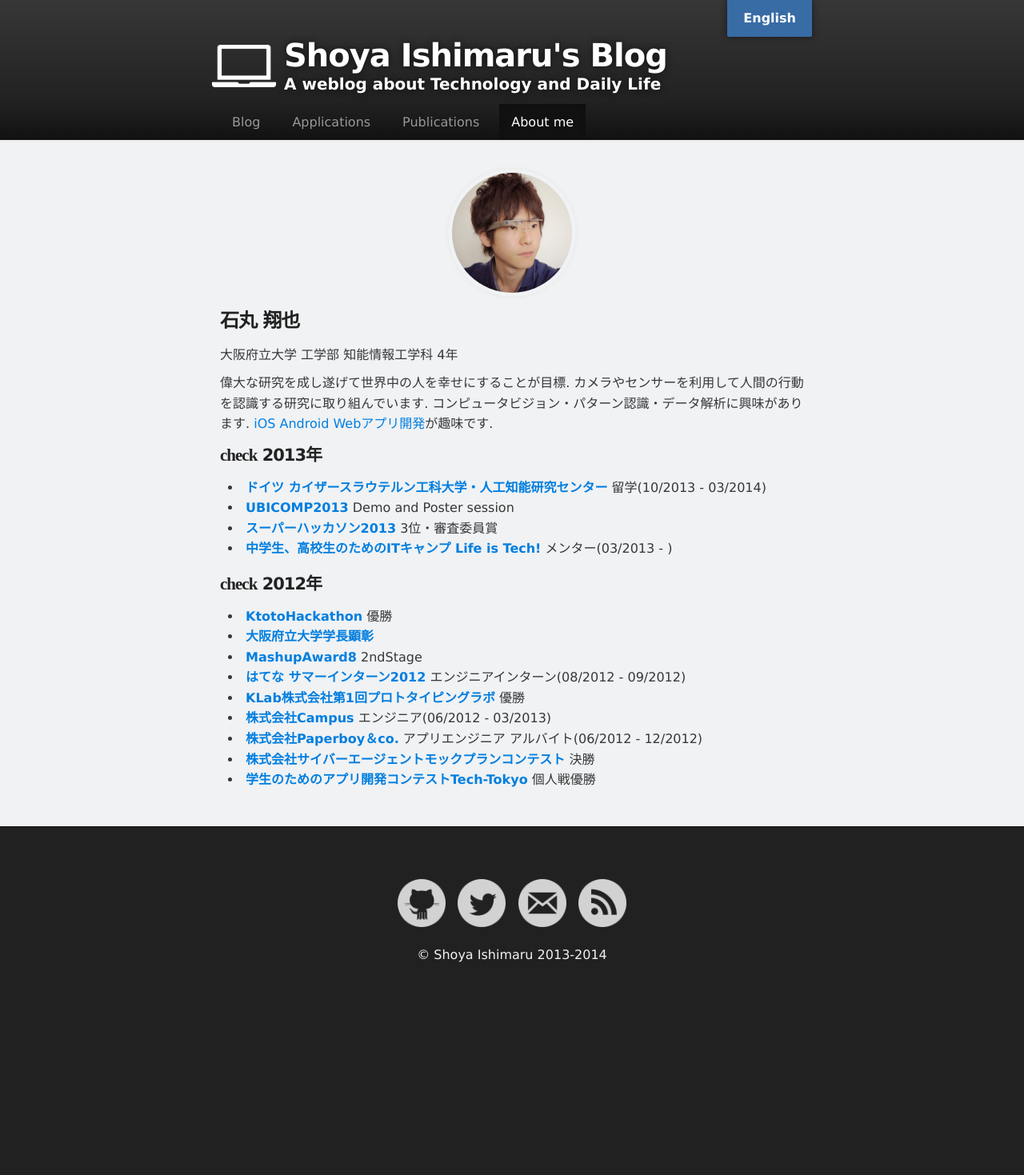
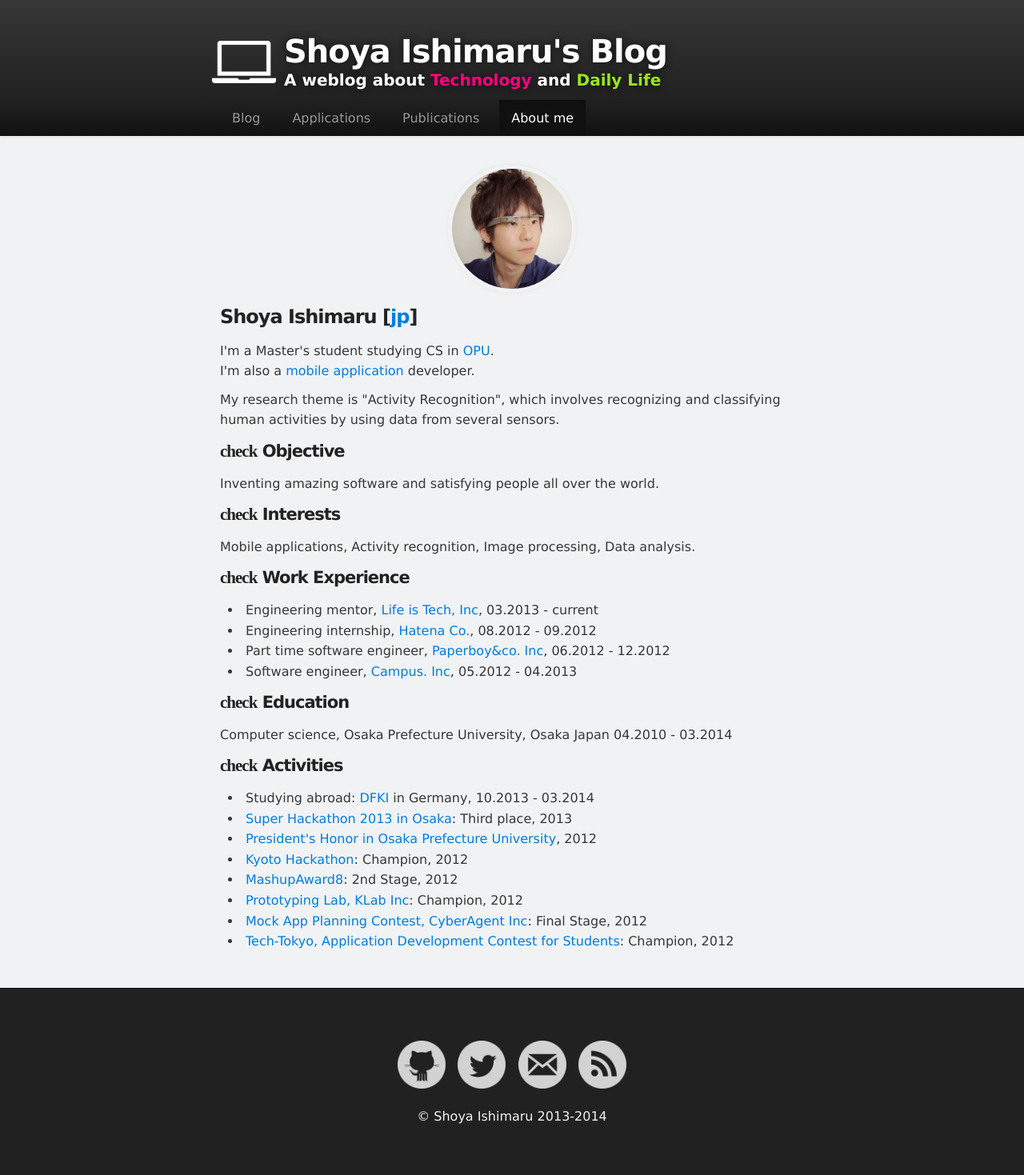
Before and after one commit to Mrk1869/source-mrk1869.github.com, a Jekyll site: the page built from aboutme/index.html, in a window 1280 px wide. Shown: the whole page at 80% size. Built offline with Jekyll 4.4.1, drawn with Linux system fonts in a browser that asks for light colours; some web fonts are replaced; a script that is not in the unit is left out; comment, search, counter and statistics services are not loaded; before the commit the page ends 1267 px from its top, so only the background shows below that.

Commit message:
Combined English pages to Japanese pages

```diff
--- a/_includes/header.html
+++ b/_includes/header.html
@@ -1,22 +1,9 @@
 <!-- HEADER -->
 <div id="header_wrap" class="outer">
     <header class="inner">
-    {% if page.language == "english" %}
-        {% if page.categories == "en/blog" %}
-            <a id="forkme_banner" href="/">Japanese</a>
-        {% else %}
-            <a id="forkme_banner" href="/{{ page.categories }}/">Japanese</a>
-        {% endif %}
-    {% else %}
-        {% if page.categories == "blog" %}
-            <a id="forkme_banner" href="/en/">English</a>
-        {% else %}
-            <a id="forkme_banner" href="/en/{{ page.categories }}/">English</a>
-        {% endif %}
-    {% endif %}
     <div id="title_container">
     <a href = "{% if page.language == "english" %}/en{% endif %}/"><h1 id="project_title">Shoya Ishimaru's Blog</h1></a>
-    <span id="sub_title">A weblog about Technology and Daily Life</span>
+    <span id="sub_title">A weblog about <span style="color:#FF007E">Technology</span> and <span style="color:#9BE518">Daily Life</span></span>
     </div>
     </header>
 </div>
--- a/_includes/navbar.html
+++ b/_includes/navbar.html
@@ -2,10 +2,10 @@
     <div class="navbar-inner">
         <div class="inner">
             <ul class="nav">
-                <li {% if page.categories == "blog" or page.categories == "en/blog" %} class="active" {% endif %}><a href="{% if page.language == "english" %}/en{% endif%}/">Blog</a></li>
-                <li {% if page.categories == "applications" %} class="active" {% endif %}><a href="{% if page.language == "english" %}/en{% endif%}/applications/">Applications</a></li>
-                <li {% if page.categories == "publications" %} class="active" {% endif %}><a href="{% if page.language == "english" %}/en{% endif%}/publications/">Publications</a></li>
-                <li {% if page.categories == "aboutme" %} class="active" {% endif %}><a href="{% if page.language == "english" %}/en{% endif%}/aboutme/">About me</a></li>
+                <li {% if page.categories == "blog" %} class="active"{% endif %}><a href="/entries/">Blog</a></li>
+                <li {% if page.categories == "applications" %} class="active" {% endif %}><a href="/applications/">Applications</a></li>
+                <li {% if page.categories == "publications" %} class="active" {% endif %}><a href="/publications/">Publications</a></li>
+                <li {% if page.categories == "aboutme" %} class="active" {% endif %}><a href="/aboutme/">About me</a></li>
             </ul>
         </div>
     </div>
--- a/_sass/style.scss
+++ b/_sass/style.scss
@@ -399,7 +399,7 @@
 }
 
 #project_title {
-  margin: 5px 0px 0px 0px;
+  margin: 0px 0px 0px 0px;
   padding: 0px 0px 0px 90px;
   color: #fff;
   font-size: 40px;
--- a/aboutme/index.html
+++ b/aboutme/index.html
@@ -2,32 +2,36 @@
 layout: static
 title: aboutme
 categories: aboutme
-name: 石丸 翔也 | About me
-language: japanese
-keywords: Shoya, Ishimaru, 石丸, 翔也, Mrk1869
+name: Shoya Ishimaru | About me
+language: english
+keywords: Shoya, Ishimaru, Mrk1869
 ---
 
 <img src="/assets/img/myglass2_ex3_mini.jpg" class="image-on-frame image-trimmed-by-circle" width="150px" alt="Shoya Ishimaru">
-<h3>石丸 翔也</h3>
-<p>大阪府立大学 工学部 知能情報工学科 4年</p>
-<p>偉大な研究を成し遂げて世界中の人を幸せにすることが目標. カメラやセンサーを利用して人間の行動を認識する研究に取り組んでいます. コンピュータビジョン・パターン認識・データ解析に興味があります. <a href="/applications/">iOS Android Webアプリ開発</a>が趣味です.</p>
-
-<h4><span class="lsf">check</span> 2013年</h4>
+<h3>Shoya Ishimaru [<a href = "/aboutme/jp/">jp</a>]</h3>
+<p>I'm a Master's student studying CS in <a href = "http://www.osakafu-u.ac.jp/english/index.html">OPU</a>.<br>
+I'm also a <a href="/applications/">mobile application</a> developer.</p>
+<p>My research theme is "Activity Recognition", which involves recognizing and classifying human activities by using data from several sensors.</p>
+<h4><span class="lsf">check</span> Objective</h4>
+<p>Inventing amazing software and satisfying people all over the world.</p>
+<h4><span class="lsf">check</span> Interests</h4>
+<p>Mobile applications, Activity recognition, Image processing, Data analysis.</p>
+<h4><span class="lsf">check</span> Work Experience</h4>
 <ul>
-    <li><a href = "http://www.dfki.de/web"><span style="font-weight: 600;">ドイツ カイザースラウテルン工科大学・人工知能研究センター</span></a> 留学(10/2013 - 03/2014)</li>
-    <li><a href = "http://www.ubicomp.org/ubicomp2013/"><span style="font-weight: 600;">UBICOMP2013</span></a> Demo and Poster session</li>
-    <li><a href = "http://jp.startup-dating.com/2013/05/super-hackathon-2013-in-osak"><span style="font-weight: 600;">スーパーハッカソン2013</span></a> 3位・審査委員賞</li>
-    <li><a href = "http://life-is-tech.com/"><span style="font-weight: 600;">中学生、高校生のためのITキャンプ Life is Tech!</span></a> メンター(03/2013 - )</li>
+<li>Engineering mentor, <a href="http://life-is-tech.com/">Life is Tech, Inc</a>, 03.2013 - current</li>
+<li>Engineering internship, <a href="http://www.hatena.ne.jp/">Hatena Co.</a>, 08.2012 - 09.2012</li>
+<li>Part time software engineer, <a href="http://www.paperboy.co.jp/">Paperboy&co. Inc</a>, 06.2012 - 12.2012</li>
+<li>Software engineer, <a href="http://campus-inc.org/">Campus. Inc</a>, 05.2012 - 04.2013</li>
+<h4><span class="lsf">check</span> Education</h4>
+<p>Computer science, Osaka Prefecture University, Osaka Japan 04.2010 - 03.2014</p>
+<h4><span class="lsf">check</span> Activities</h4>
+<ul>
+    <li>Studying abroad: <a href="http://www.dfki.de/web">DFKI</a> in Germany, 10.2013 - 03.2014</li>
+    <li><a href="http://jp.startup-dating.com/2013/05/super-hackathon-2013-in-osak">Super Hackathon 2013 in Osaka</a>: Third place, 2013</li>
+    <li><a href="http://mrk1869.com/blog/honor/">President's Honor in Osaka Prefecture University</a>, 2012</li>
+    <li><a href="http://bussorenre.com/?p=45">Kyoto Hackathon</a>: Champion, 2012</li>
+    <li><a href="http://ma8.mashupaward.jp/">MashupAward8</a>: 2nd Stage, 2012</li>
+    <li><a href="http://internship.blog.klab.jp/2012/08/10/ptlab1-day1/">Prototyping Lab, KLab Inc</a>: Champion, 2012</li>
+    <li><a href="https://www.cyberagent.co.jp/list/mockplan.html">Mock App Planning Contest, CyberAgent Inc</a>: Final Stage, 2012</li>
+    <li><a href="http://tech-tokyo.com/?p=679">Tech-Tokyo, Application Development Contest for Students</a>: Champion, 2012</li>
 </ul>
-<h4><span class="lsf">check</span> 2012年</h4>
-<ul>
-    <li><a href = "http://bussorenre.com/?p=45"><span style="font-weight: 600;">KtotoHackathon</span></a> 優勝</li>
-    <li><a href = "http://mrk1869.com/blog/honor/"><span style="font-weight: 600;">大阪府立大学学長顕彰</span></a></li>
-    <li><a href = "http://ma8.mashupaward.jp/"><span style="font-weight: 600;">MashupAward8</span></a> 2ndStage</li>
-    <li><a href = "http://markovlabo.net/?p=1214"><span style="font-weight: 600;">はてな サマーインターン2012</span></a> エンジニアインターン(08/2012 - 09/2012)</li>
-    <li><a href = "http://internship.blog.klab.jp/2012/08/10/ptlab1-day1/"><span style="font-weight: 600;">KLab株式会社第1回プロトタイピングラボ</span></a> 優勝</li>
-    <li><a href = "http://campus-inc.org/"><span style="font-weight: 600;">株式会社Campus</span></a> エンジニア(06/2012 - 03/2013)</li>
-    <li><a href = "http://www.paperboy.co.jp/"><span style="font-weight: 600;">株式会社Paperboy＆co.</span></a> アプリエンジニア アルバイト(06/2012 - 12/2012)</li>
-    <li><a href = "https://www.cyberagent.co.jp/list/mockplan.html"><span style="font-weight: 600;">株式会社サイバーエージェントモックプランコンテスト</span></a> 決勝</li>
-    <li><a href = "http://tech-tokyo.com/?p=679"><span style="font-weight: 600;">学生のためのアプリ開発コンテストTech-Tokyo</span></a> 個人戦優勝</li>
-</ul>
--- a/assets/css/style.css
+++ b/assets/css/style.css
@@ -428,7 +428,7 @@
 
 /* line 401, ../../_sass/style.scss */
 #project_title {
-  margin: 5px 0px 0px 0px;
+  margin: 0px 0px 0px 0px;
   padding: 0px 0px 0px 90px;
   color: #fff;
   font-size: 40px;
--- a/assets/js/main.js
+++ b/assets/js/main.js
@@ -51,7 +51,7 @@
       url:$(this).attr("href"),
       dataType:'html',
       success:function(data, textStatus, jqXHR){
-        var title = data.match(/<title>(.*) - Markovnikov Laboratory<\/title>/)[1];
+        var title = data.match(/<title>(.*)<\/title>/)[1];
         if(title != ""){
           $($titles[i]).text(title);
         }else{
```
Also changed, not shown: _posts/2014-01-12-category_next.md (+1 -1 lines), aboutme/jp/index.html (added, +33 -0 lines), en/aboutme/index.html (deleted, +0 -43 lines), en/applications/index.html (deleted, +0 -21 lines), en/index.html (deleted, +0 -31 lines), en/publications/index.html (deleted, +0 -14 lines).
